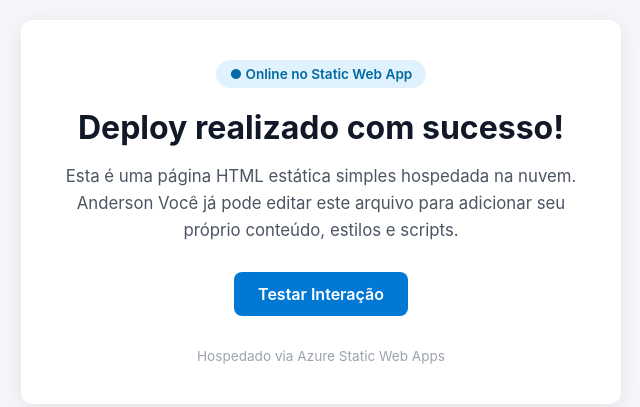
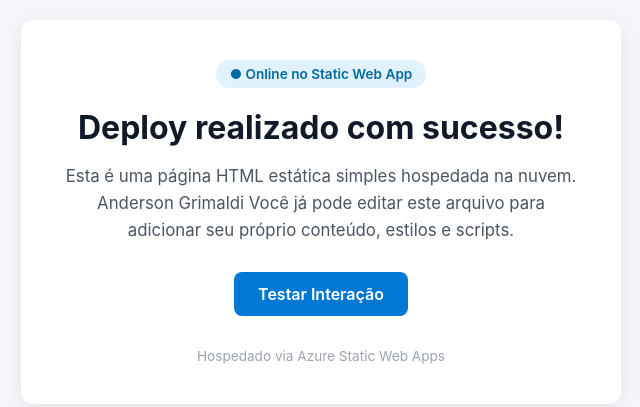
Before and after one commit to andersongrimaldi/staticwebapp, a plain HTML site: page index.html in a window 1280 px wide. Shown: the part 188-595 px from the top of the page, without its empty margins (319-959 px from the left). Drawn offline with Linux system fonts and the light colour scheme.

Commit message:
Update author name in index.html

```diff
--- a/index.html
+++ b/index.html
@@ -76,7 +76,7 @@
         <span class="badge">● Online no Static Web App</span>
         <h1>Deploy realizado com sucesso!</h1>
         <p>
-            Esta é uma página HTML estática simples hospedada na nuvem. Anderson
+            Esta é uma página HTML estática simples hospedada na nuvem. Anderson Grimaldi
             Você já pode editar este arquivo para adicionar seu próprio conteúdo, estilos e scripts.
         </p>
         <a href="#" class="btn" onclick="alert('Funcionando perfeitamente!'); return false;">
```
